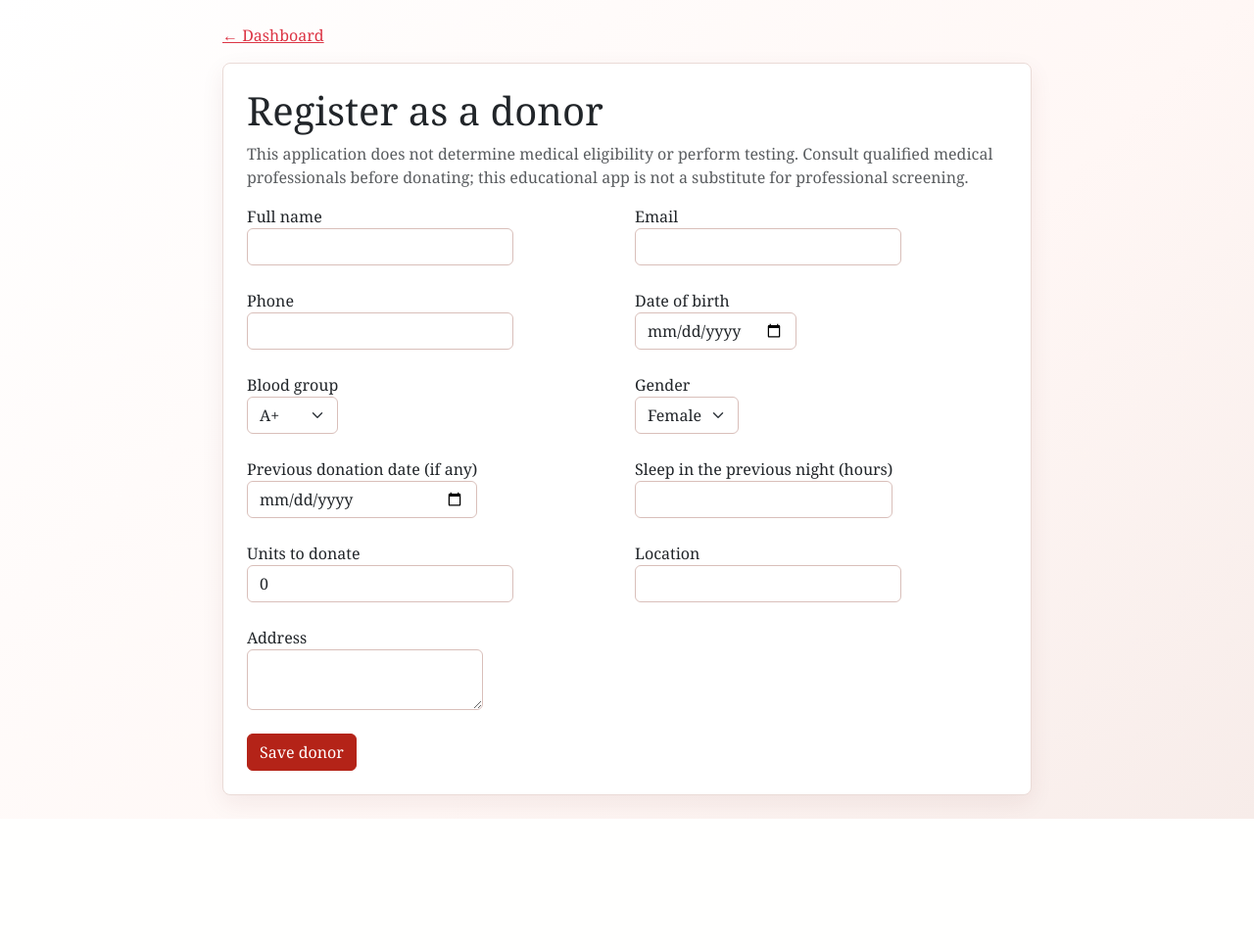
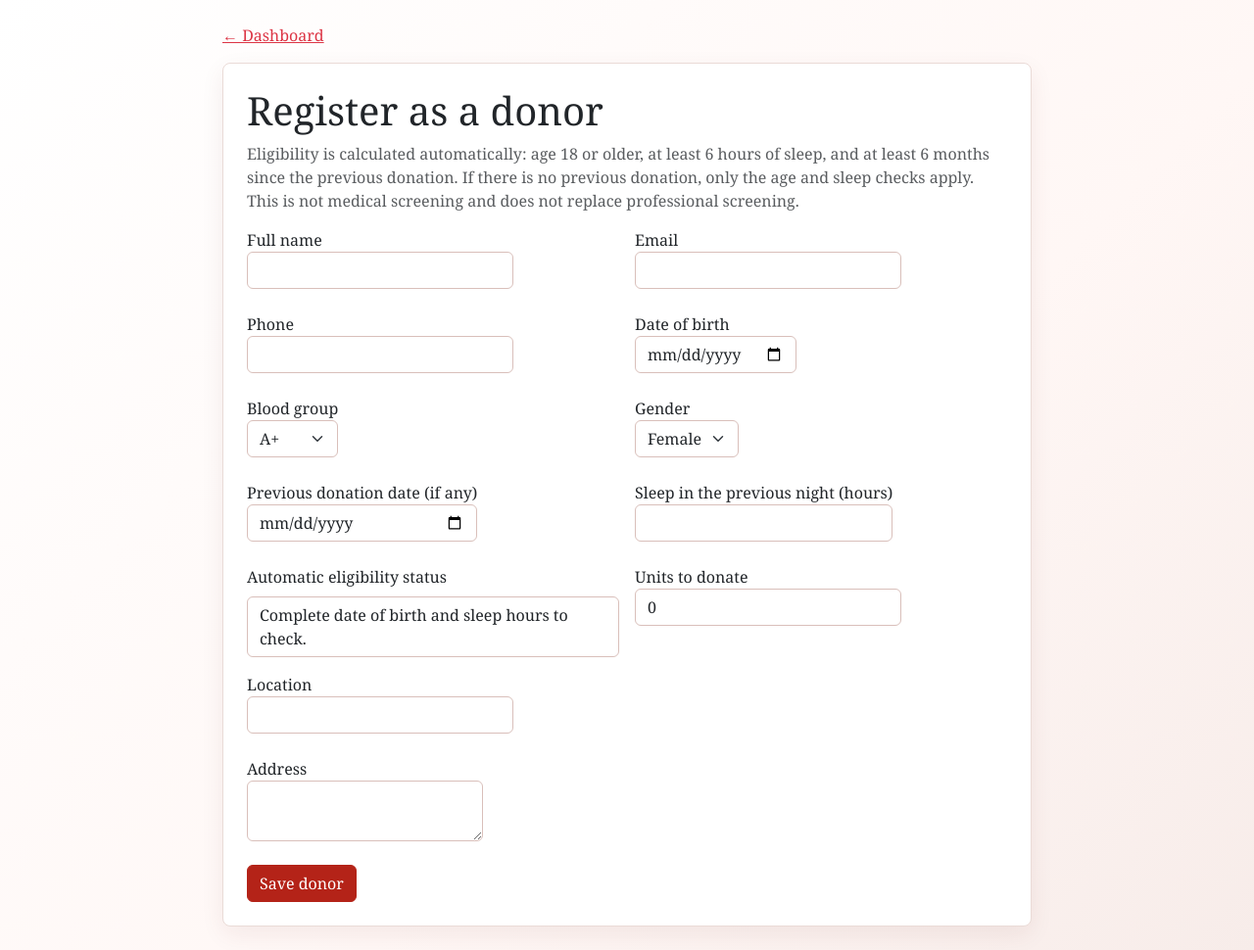
Before and after one commit to midlaj132/bloodlink-blood-bank-management, a Flask app: page /donor in a window 1280 px wide. Shown: the whole page at 98% size. Before the commit the page ends 836 px from the top, so only its background shows below. Run offline with Flask 3, Linux system fonts and the light colour scheme; a user stored in the database is signed in; data that the repository does not hold is empty; some libraries are stand-ins or nearby versions.

Commit message:
Add automatic donor eligibility status
Co-authored-by: Copilot <223556219+Copilot@users.noreply.github.com>

```diff
--- a/static/js/script.js
+++ b/static/js/script.js
@@ -1 +1,40 @@
 document.addEventListener('DOMContentLoaded',()=>{document.querySelectorAll('.alert').forEach(a=>setTimeout(()=>a.remove(),5000));document.querySelectorAll('[data-confirm]').forEach(b=>b.addEventListener('click',e=>{if(!confirm(b.dataset.confirm))e.preventDefault()}));const group=document.querySelector('#blood_group');const compatible=document.querySelector('#compatible-groups');if(group&&compatible){const map=JSON.parse(compatible.dataset.map);const update=()=>{compatible.textContent=(map[group.value]||[]).join(', ')||'Select a patient blood group';};group.addEventListener('change',update);update();}document.querySelectorAll('[data-filter-table]').forEach(input=>input.addEventListener('input',()=>{const table=document.querySelector(input.dataset.filterTable);const term=input.value.toLowerCase();table.querySelectorAll('tbody tr').forEach(row=>row.style.display=row.textContent.toLowerCase().includes(term)?'':'none')}));});
+
+document.addEventListener('DOMContentLoaded',()=>{
+  const birthDate=document.querySelector('#dob');
+  const lastDonation=document.querySelector('#last_donation');
+  const sleepHours=document.querySelector('#sleep_hours');
+  const status=document.querySelector('#eligibility-status');
+  if(!birthDate||!lastDonation||!sleepHours||!status)return;
+
+  const updateEligibility=()=>{
+    const birth=birthDate.value;
+    const sleep=Number(sleepHours.value);
+    if(!/^\d{4}-\d{2}-\d{2}$/.test(birth)||sleepHours.value===''||!Number.isFinite(sleep)){
+      status.textContent='Complete date of birth and sleep hours to check.';
+      return;
+    }
+
+    const today=new Date();
+    const todayString=[today.getFullYear(),String(today.getMonth()+1).padStart(2,'0'),String(today.getDate()).padStart(2,'0')].join('-');
+    const birthParts=birth.split('-').map(Number);
+    const birthDateValue=new Date(birthParts[0],birthParts[1]-1,birthParts[2]);
+    let age=today.getFullYear()-birthDateValue.getFullYear();
+    if(today.getMonth()<birthDateValue.getMonth()||(today.getMonth()===birthDateValue.getMonth()&&today.getDate()<birthDateValue.getDate()))age--;
+
+    let eligible=age>=18&&sleep>=6&&sleep<=24&&birth<=todayString;
+    if(lastDonation.value){
+      const previous=lastDonation.value.split('-').map(Number);
+      const monthIndex=previous[1]-1+6;
+      const eligibleYear=previous[0]+Math.floor(monthIndex/12);
+      const eligibleMonth=monthIndex%12;
+      const eligibleDay=Math.min(previous[2],new Date(eligibleYear,eligibleMonth+1,0).getDate());
+      const eligibleDate=[eligibleYear,String(eligibleMonth+1).padStart(2,'0'),String(eligibleDay).padStart(2,'0')].join('-');
+      eligible=eligible&&lastDonation.value<=todayString&&todayString>=eligibleDate;
+    }
+    status.textContent=eligible?'Eligible':'Not eligible';
+  };
+
+  [birthDate,lastDonation,sleepHours].forEach(input=>input.addEventListener('input',updateEligibility));
+  updateEligibility();
+});
--- a/templates/donor.html
+++ b/templates/donor.html
@@ -17,12 +17,12 @@
           <div class="alert alert-{{ category }}">{{ message }}</div>
         {% endfor %}
       {% endwith %}
-      <p class="text-muted">This application does not determine medical eligibility or perform testing. Consult qualified medical professionals before donating; this educational app is not a substitute for professional screening.</p>
+      <p class="text-muted">Eligibility is calculated automatically: age 18 or older, at least 6 hours of sleep, and at least 6 months since the previous donation. If there is no previous donation, only the age and sleep checks apply. This is not medical screening and does not replace professional screening.</p>
       <form method="post" class="row g-3">
         {% for label,name,type in [('Full name','name','text'),('Email','email','email'),('Phone','phone','text'),('Date of birth','dob','date')] %}
           <div class="col-md-6">
             <label class="form-label">{{ label }}
-              <input class="form-control" type="{{ type }}" name="{{ name }}" value="{{ donor[name] if donor else '' }}" required>
+              <input class="form-control" id="{{ name }}" type="{{ type }}" name="{{ name }}" value="{{ donor[name] if donor else '' }}" required>
             </label>
           </div>
         {% endfor %}
@@ -46,14 +46,18 @@
         </div>
         <div class="col-md-6">
           <label class="form-label">Previous donation date (if any)
-            <input class="form-control" type="date" name="last_donation" value="{{ donor['last_donation'] or '' if donor else '' }}" {% if donor %}readonly{% endif %}>
+            <input class="form-control" id="last_donation" type="date" name="last_donation" value="{{ donor['last_donation'] or '' if donor else '' }}" {% if donor %}readonly{% endif %}>
           </label>
           {% if donor %}<small class="text-muted">This date is recorded when a donation is added and cannot be changed here.</small>{% endif %}
         </div>
         <div class="col-md-6">
           <label class="form-label">Sleep in the previous night (hours)
-            <input class="form-control" type="number" min="0" max="24" step="0.5" name="sleep_hours" value="{{ donor['sleep_hours'] if donor else '' }}" required>
+            <input class="form-control" id="sleep_hours" type="number" min="0" max="24" step="0.5" name="sleep_hours" value="{{ donor['sleep_hours'] if donor else '' }}" required>
           </label>
+        </div>
+        <div class="col-md-6">
+          <label class="form-label" for="eligibility-status">Automatic eligibility status</label>
+          <output class="form-control" id="eligibility-status" aria-live="polite">Complete date of birth and sleep hours to check.</output>
         </div>
         <div class="col-md-6">
           <label class="form-label">{{ 'Total units donated' if donor else 'Units to donate' }}
@@ -74,5 +78,6 @@
       </form>
     </div>
   </main>
+  <script src="{{ url_for('static',filename='js/script.js') }}"></script>
 </body>
 </html>
```
Also changed, not shown: README.md.
